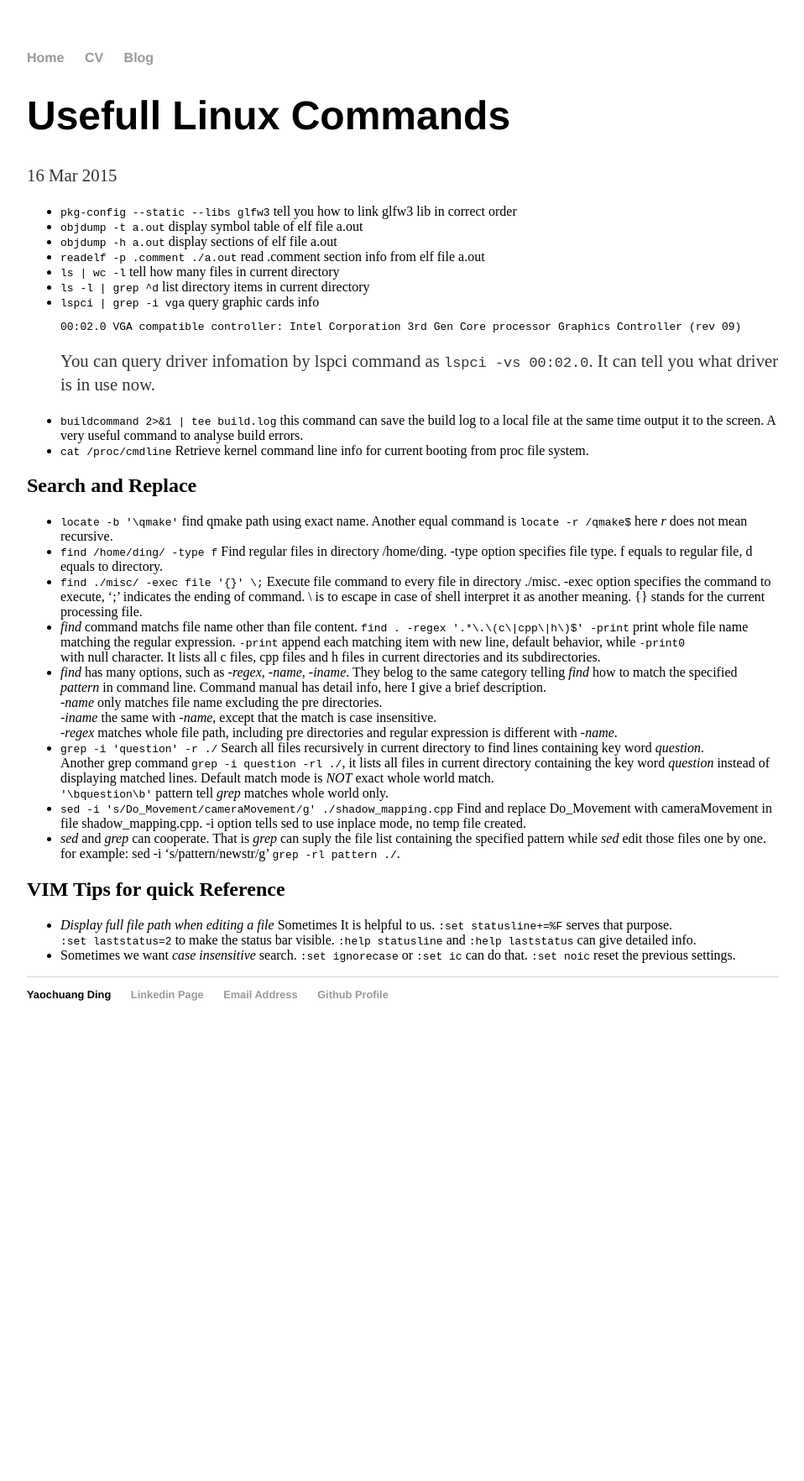
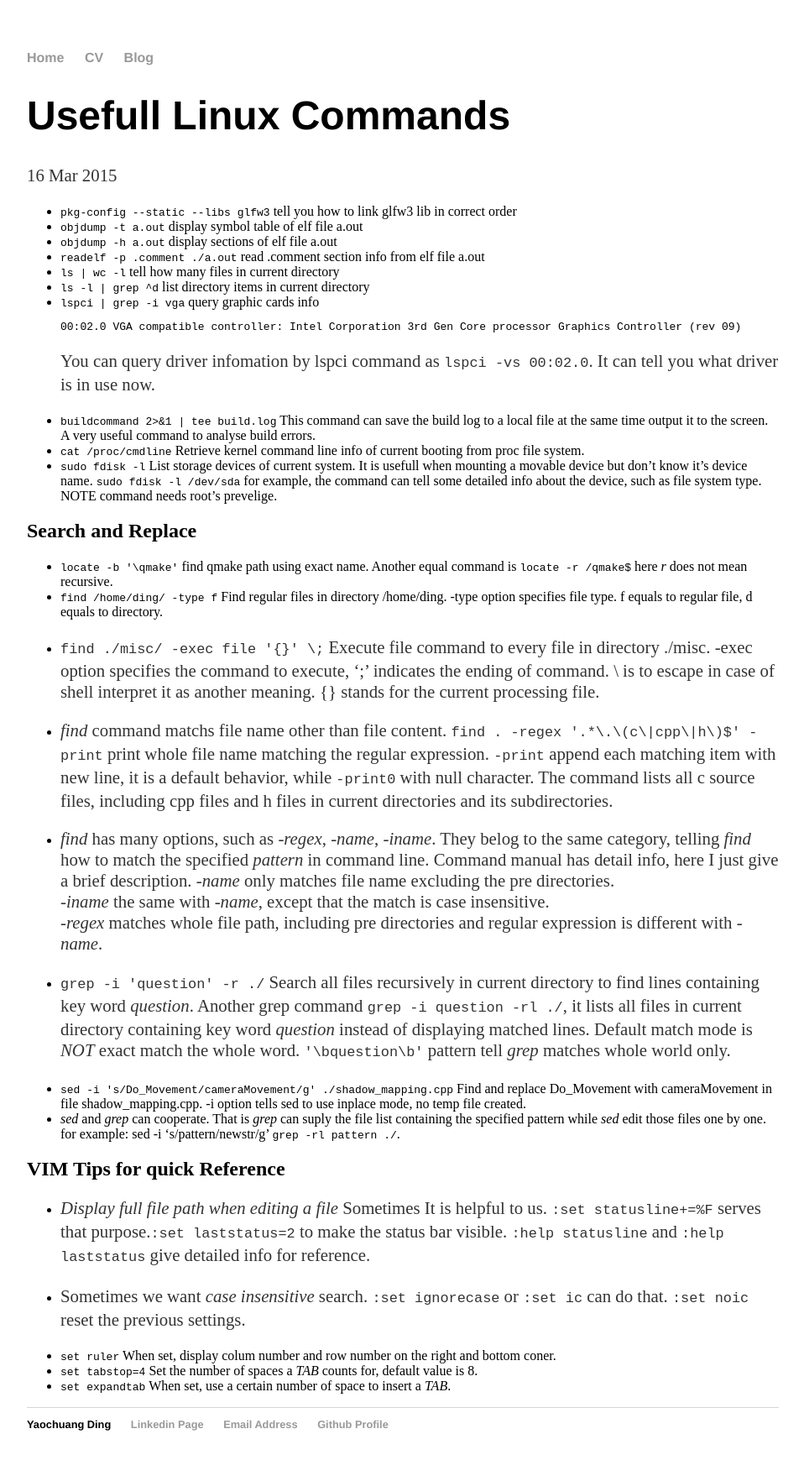
Before and after one commit to ychding11/ychding11.github.io, a Jekyll site: the page built from _posts/2015-03-16-Useful-Linux-Command.md, in a window 1280 px wide. Shown: the whole page at 84% size, without its empty margins (160-1118 px from the left). Built offline with Jekyll 4.4.1, drawn with Linux system fonts in a browser that asks for light colours; before the commit the page ends 1252 px from its top, so only the background shows below that.

Commit message:
add some info

````diff
--- a/_posts/2015-03-16-Useful-Linux-Command.md
+++ b/_posts/2015-03-16-Useful-Linux-Command.md
@@ -13,10 +13,17 @@
 ```
 00:02.0 VGA compatible controller: Intel Corporation 3rd Gen Core processor Graphics Controller (rev 09)
 ```
-You can query driver infomation by lspci command as `lspci -vs 00:02.0`. It can tell you what driver is in use now.
-- `buildcommand 2>&1 | tee build.log` this command can save the build log to a local file at the same time output it
- to the screen. A very useful command to analyse build errors.
-- `cat /proc/cmdline` Retrieve kernel command line info for current booting from proc file system.
+You can query driver infomation by lspci command as `lspci -vs 00:02.0`.
+It can tell you what driver is in use now.
+- `buildcommand 2>&1 | tee build.log` This command can save the build
+log to a local file at the same time output it to the screen. A very
+useful command to analyse build errors.
+- `cat /proc/cmdline` Retrieve kernel command line info of current booting
+from proc file system.
+- `sudo fdisk -l` List storage devices of current system. It is usefull when
+mounting a movable device but don't know it's device name. `sudo fdisk -l /dev/sda`
+for example, the command can tell some detailed info about the device, such as file
+system type. NOTE command needs root's prevelige.
 
 ## Search and Replace
 
@@ -27,18 +34,29 @@
 - `find ./misc/ -exec file '{}' \;` Execute file command to every file in directory ./misc. -exec option
 specifies the command to execute, ';' indicates the ending of command. \ is to escape in case of shell
 interpret it as another meaning. {} stands for the current processing file.
-- *find* command matchs file name other than file content. `find . -regex '.*\.\(c\|cpp\|h\)$' -print` print whole file
-name matching the regular expression. `-print` append each matching item with new line, default behavior, while `-print0`
-with null character. It lists all c files, cpp files and h files in current directories and its subdirectories.
-- *find* has many options, such as *-regex*, *-name*, *-iname*. They belog to the same category telling *find*
-how to match the specified *pattern* in command line. Command manual has detail info, here I give a brief description.
-*-name* only matches file name excluding the pre directories.
+
+- *find* command matchs file name other than file content.
+`find . -regex '.*\.\(c\|cpp\|h\)$' -print` print whole file name matching
+the regular expression. `-print` append each matching item with new line,
+it is a default behavior, while `-print0` with null character. The command
+lists all c source files, including cpp files and h files in current
+directories and its subdirectories.
+
+- *find* has many options, such as *-regex*, *-name*, *-iname*. They belog
+to the same category, telling *find* how to match the specified *pattern*
+in command line. Command manual has detail info, here I just give a brief
+description.    *-name* only matches file name excluding the pre directories.
 *-iname* the same with *-name*, except that the match is case insensitive.
-*-regex* matches whole file path, including pre directories and regular expression is different with *-name*.
-- `grep -i 'question' -r ./` Search all files recursively in current directory to find lines containing key word *question*.
-Another grep command `grep -i question -rl ./`, it lists all files in current directory containing the key
-word *question* instead of displaying matched lines. Default match mode is *NOT* exact whole world match.
-`'\bquestion\b'` pattern tell *grep* matches whole world only.
+*-regex* matches whole file path, including pre directories and regular
+expression is different with *-name*.
+
+- `grep -i 'question' -r ./` Search all files recursively in current directory
+to find lines containing key word *question*. Another grep command
+`grep -i question -rl ./`, it lists all files in current directory containing key
+word *question* instead of displaying matched lines. Default match mode is *NOT*
+exact match the whole word. `'\bquestion\b'` pattern tell *grep* matches whole
+world only.
+
 - `sed -i 's/Do_Movement/cameraMovement/g' ./shadow_mapping.cpp` Find and replace Do_Movement with cameraMovement
 in file shadow_mapping.cpp. -i option tells sed to use inplace mode, no temp file created.
 - *sed* and *grep* can cooperate. That is *grep* can suply the file list containing the specified pattern while
@@ -46,7 +64,15 @@
 
 ## VIM Tips for quick Reference
 
-- *Display full file path when editing a file* Sometimes It is helpful to us. `:set statusline+=%F` serves that purpose.
-`:set laststatus=2` to make the status bar visible. `:help statusline` and `:help laststatus` can give detailed info.
-- Sometimes we want *case insensitive* search. `:set ignorecase` or `:set ic` can do that. `:set noic` reset the previous
-settings.
+- *Display full file path when editing a file* Sometimes It is helpful to us.
+`:set statusline+=%F` serves that purpose.`:set laststatus=2` to make the status
+bar visible. `:help statusline` and `:help laststatus` give detailed info for
+reference.
+
+- Sometimes we want *case insensitive* search. `:set ignorecase` or `:set ic`
+can do that. `:set noic` reset the previous settings.
+
+- `set ruler` When set, display colum number and row number on the right and bottom
+coner.
+- `set tabstop=4` Set the number of spaces a *TAB* counts for, default value is 8.
+- `set expandtab` When set, use a certain number of space to insert a *TAB*.
````
Also changed, not shown: _posts/2015-03-28-Languages-Resources.md (+4 -0 lines).
